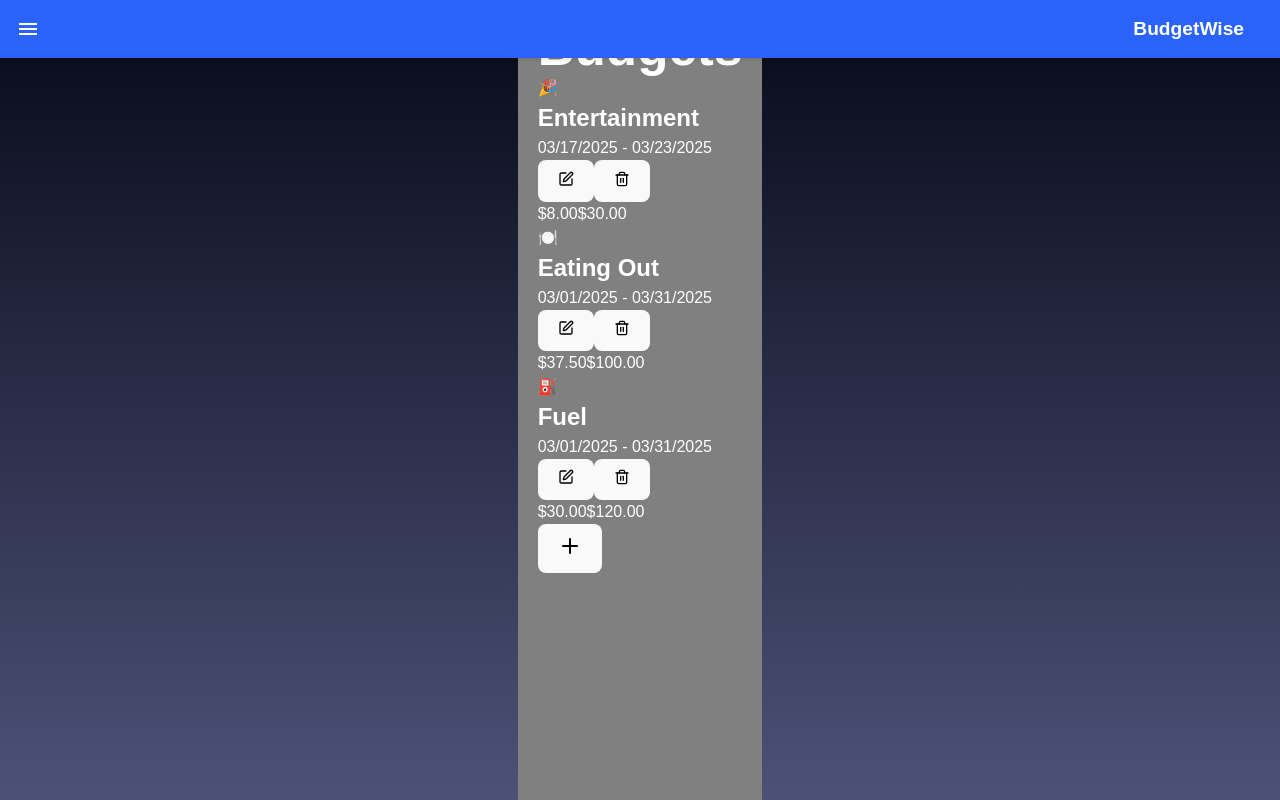
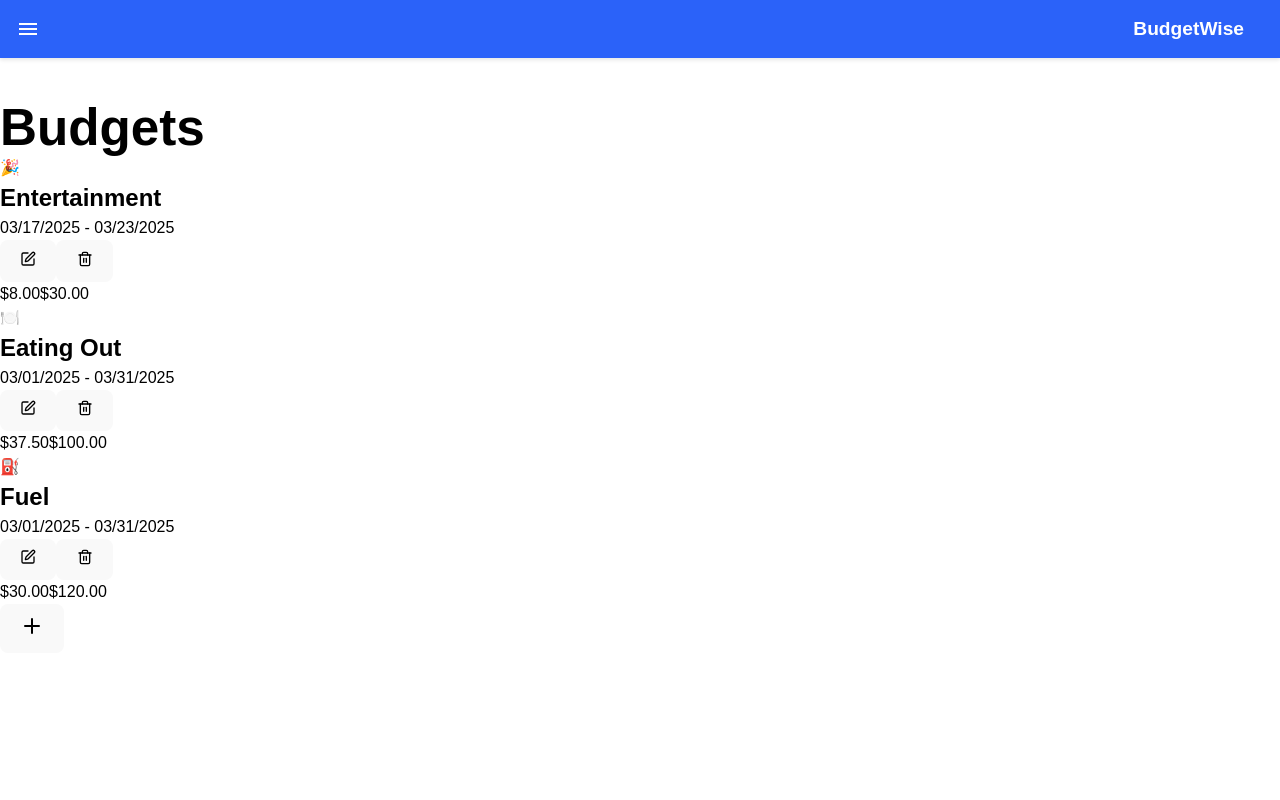
Before and after one commit to pearldias/BugetWise, a React (Vite) app: page /Budgets in a window 1280 px wide. Built offline with nearby package versions, Linux system fonts and the light colour scheme; no server answers.

Commit message:
added some transitions

```diff
--- a/src/App.css
+++ b/src/App.css
@@ -34,7 +34,7 @@ body {
   left: 0;
   width: 220px;
   height: 100vh;
-  background-color: #434343; /* Gray-700 */
+  background-color: #d3e7f1; /* Gray-700 */
   display: flex;
   flex-direction: column;
   gap: 10px;
@@ -64,7 +64,7 @@ body {
 }
 
 .sidebar li:hover {
-  background-color: #374151; /* Darker gray */
+  background-color: #bed0ed; /* Darker gray */
 }
 
 /* AppBar */
@@ -99,9 +99,17 @@ body {
 /* Main Content */
 .main-content {
   flex: 1;
-  width: 100%;
+  width: 100vw;
   min-height: 100vh;  /* Ensures full viewport height */
-  background: gray; /* Adjust background as needed */
-  color: #fff;  /* For readability */
-  padding: 20px; /* Add padding to prevent content sticking to edges */
+  background: rgb(255, 255, 255); /* Adjust background as needed */
+  color: #000000;  /* For readability */
+  padding-top: 100px;
+  transition: transform 0.3s ease-in-out;
+  /* Add padding to prevent content sticking to edges */
 }
+
+.main-content.shift{
+  transform: translateX(220px);
+
+
+}
--- a/src/Layout.jsx
+++ b/src/Layout.jsx
@@ -8,18 +8,20 @@ const Layout = () => {
     const [isSidebarOpen, setIsSidebarOpen] = useState(false);
     const navigate = useNavigate();
 
-    const toggleSidebar = () => setIsSidebarOpen(!isSidebarOpen);
+    const toggleSidebar = () => {
+        setIsSidebarOpen(!isSidebarOpen);
+    };
 
-    const handleClick = (link) => navigate(link);
+    const handleClick = (link) => {
+        navigate(link);
+        setIsSidebarOpen(false); // Close sidebar when navigating
+    };
 
     return (
         <div className="flex flex-col h-screen">
             {/* AppBar */}
             <div className="APPBAR">
-                <MenuIcon
-                    className="MENU_ICON"
-                    onClick={toggleSidebar}
-                />
+                <MenuIcon className="MENU_ICON" onClick={toggleSidebar} />
                 <h1>BudgetWise</h1>
             </div>
 
@@ -37,9 +39,9 @@ const Layout = () => {
                     ))}
                 </ul>
 
-                {/* Main Content (Dynamic Content Here) */}
-                <div className="flex-grow p-6 bg-gray-100 main-content">
-                    <Outlet />  {/* Renders the current route's content */}
+                {/* Main Content */}
+                <div className={`flex-grow p-6 bg-gray-100 main-content ${isSidebarOpen ? 'shift' : ''}`}>
+                    <Outlet /> {/* Renders the current route's content */}
                 </div>
             </div>
         </div>
--- a/src/components/signup.jsx
+++ b/src/components/signup.jsx
@@ -9,6 +9,7 @@ const SignUp = () => {
   const [password, setPassword] = useState("");
   const [confirmPassword, setConfirmPassword] = useState("");
   const [error, setError] = useState("");
+  const [loading, setLoading] = useState(false); // Added loading state
 
   const navigate = useNavigate();
 
@@ -20,12 +21,15 @@ const SignUp = () => {
       return;
     }
 
+    setLoading(true); // Start loading
     try {
       await createUserWithEmailAndPassword(auth, email, password);
       alert("Account created successfully!");
       navigate("/homepage");
     } catch (err) {
       setError(err.message);
+    } finally {
+      setLoading(false); // Stop loading regardless of success or failure
     }
   };
 
@@ -55,7 +59,9 @@ const SignUp = () => {
           value={confirmPassword}
           onChange={(e) => setConfirmPassword(e.target.value)}
         />
-        <button className="auth-button" type="submit">Sign up</button>
+        <button className="auth-button" type="submit" disabled={loading}>
+          {loading ? "Creating Account..." : "Sign up"}
+        </button>
       </form>
       <p className="auth-text">
         Already have an account? <Link to="/signin">Sign in</Link>
```
